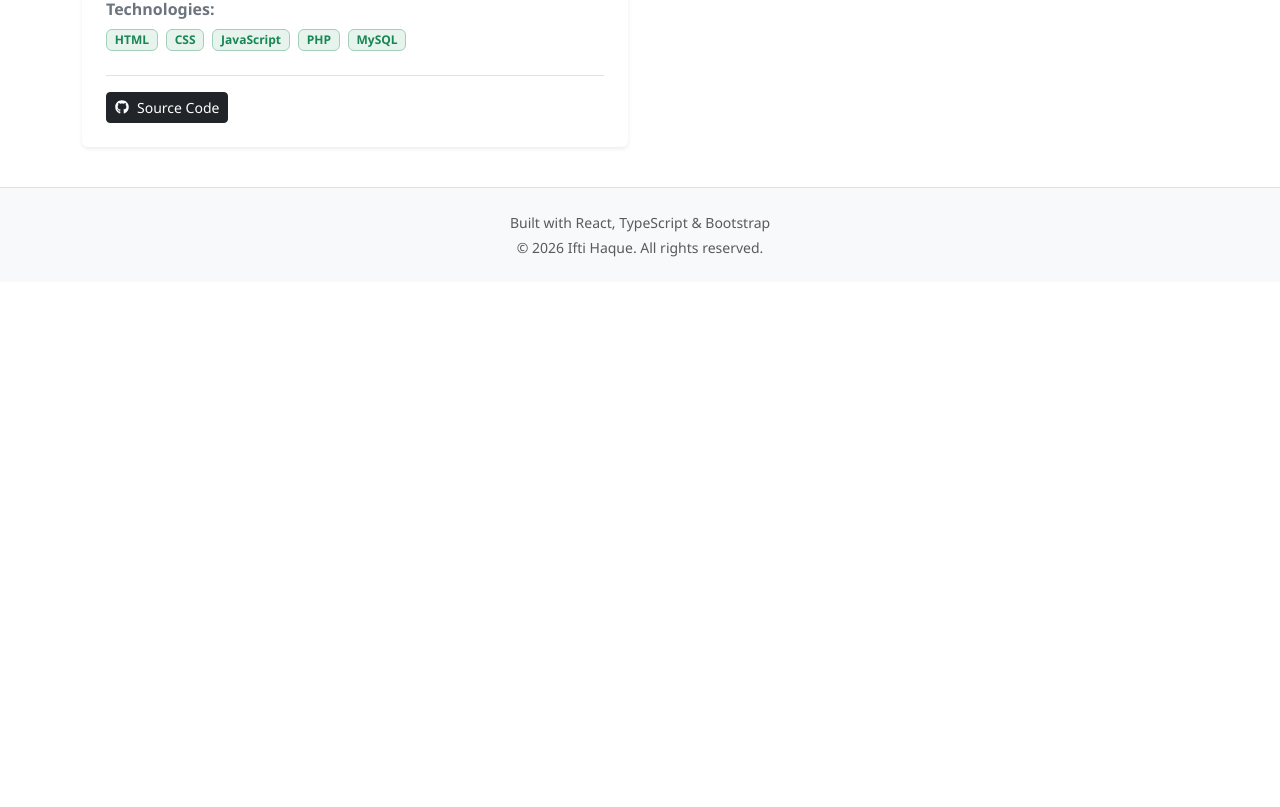
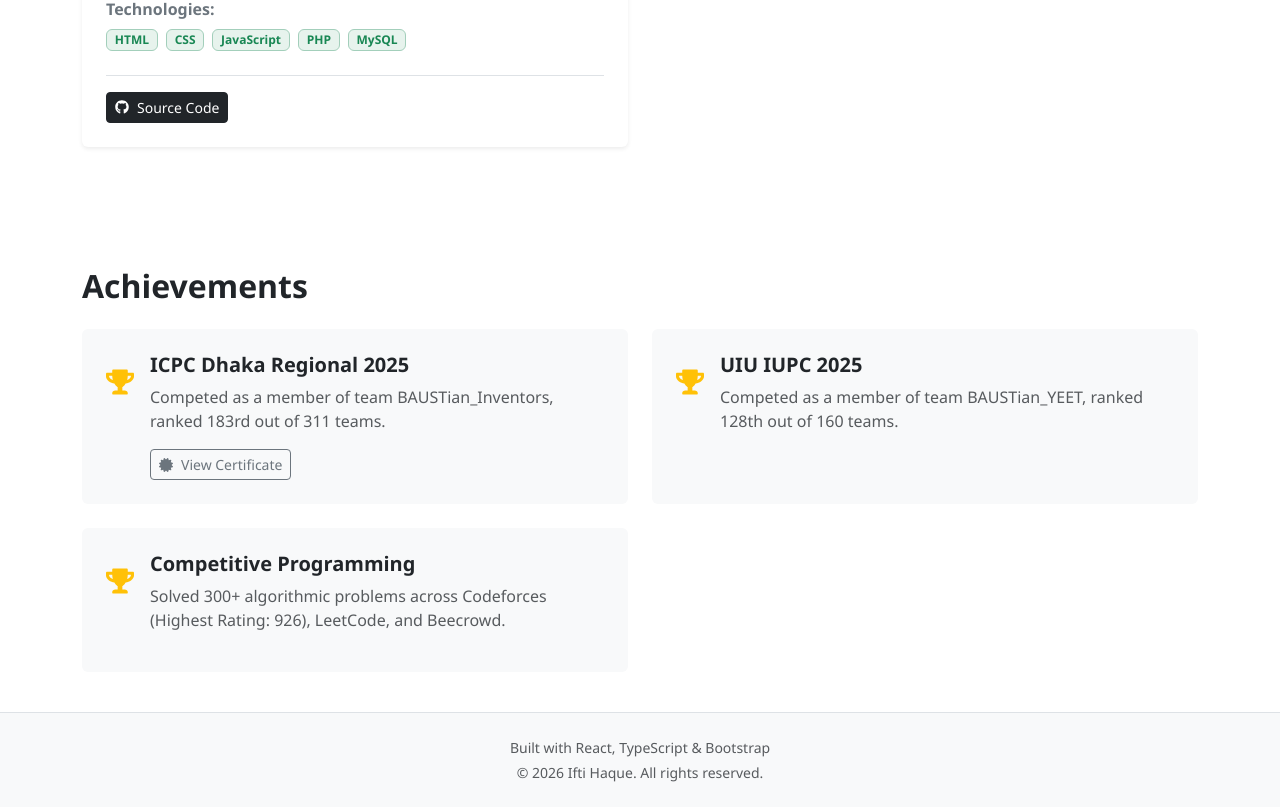
Before and after one commit to ifti020/ifti-portfolio-v1, a React (Vite) app in the folder ifti-portfolio/: page / in a window 1280 px wide. Shown: the part 2461-3268 px from the top of the page. Before the commit the page ends 2743 px from the top, so only its background shows below. Built offline with nearby package versions, Linux system fonts and the light colour scheme.

Commit message:
Added Achievements Section

```diff
--- a/ifti-portfolio/src/App.tsx
+++ b/ifti-portfolio/src/App.tsx
@@ -7,6 +7,7 @@ import Hero from "./component/Hero.tsx";
 import Skills from "./component/Skills.tsx";
 import About from "./component/About.tsx";
 import Projects from "./component/Projects.tsx";
+import Achievements from "./component/Achievements.tsx";
 
 function App() {
     // Theme state: default is light mode.
@@ -29,6 +30,7 @@ function App() {
             <About/>
             <Skills />
             <Projects />
+            <Achievements/>
 
         </main>
         <Footer/>
--- /dev/null
+++ b/ifti-portfolio/src/component/Achievements.tsx
@@ -0,0 +1,35 @@
+import React from 'react';
+
+import { FaTrophy, FaCertificate } from 'react-icons/fa';
+import {achievementsData} from "../data/achievements.ts";
+
+const Achievements: React.FC = () => {
+    return (
+        <section id="achievements">
+            <h2 className="fw-bold mb-4">Achievements</h2>
+            <div className="row g-4">
+                {achievementsData.map((ach, idx) => (
+                    <div key={idx} className="col-md-6">
+                        <div className="card border-0 bg-body-tertiary hover-card p-4 h-100">
+                            <div className="d-flex align-items-start gap-3">
+                                <div className="text-warning fs-3 mt-1"><FaTrophy /></div>
+                                <div>
+                                    <h5 className="fw-bold mb-2">{ach.title}</h5>
+                                    <p className="text-muted mb-3">{ach.description}</p>
+
+                                    {ach.certificateUrl && (
+                                        <a href={ach.certificateUrl} target="_blank" rel="noreferrer" className="btn btn-sm btn-outline-secondary d-inline-flex align-items-center gap-2">
+                                            <FaCertificate /> View Certificate
+                                        </a>
+                                    )}
+                                </div>
+                            </div>
+                        </div>
+                    </div>
+                ))}
+            </div>
+        </section>
+    );
+};
+
+export default Achievements;
--- /dev/null
+++ b/ifti-portfolio/src/data/achievements.ts
@@ -0,0 +1,18 @@
+export const achievementsData = [
+    {
+        title: "ICPC Dhaka Regional 2025",
+        description: "Competed as a member of team BAUSTian_Inventors, ranked 183rd out of 311 teams.",
+        // UPLOAD_YOUR_IMAGE_HERE: place certificate image in public folder and link here
+        certificateUrl: "https://icpc.global/regionals/finder/Dhaka-2026/standings" // e.g., "/images/certificates/icpc-2025.jpg"
+    },
+    {
+        title: "UIU IUPC 2025",
+        description: "Competed as a member of team BAUSTian_YEET, ranked 128th out of 160 teams.",
+        certificateUrl: ""
+    },
+    {
+        title: "Competitive Programming",
+        description: "Solved 300+ algorithmic problems across Codeforces (Highest Rating: 926), LeetCode, and Beecrowd.",
+        certificateUrl: ""
+    }
+];
```
